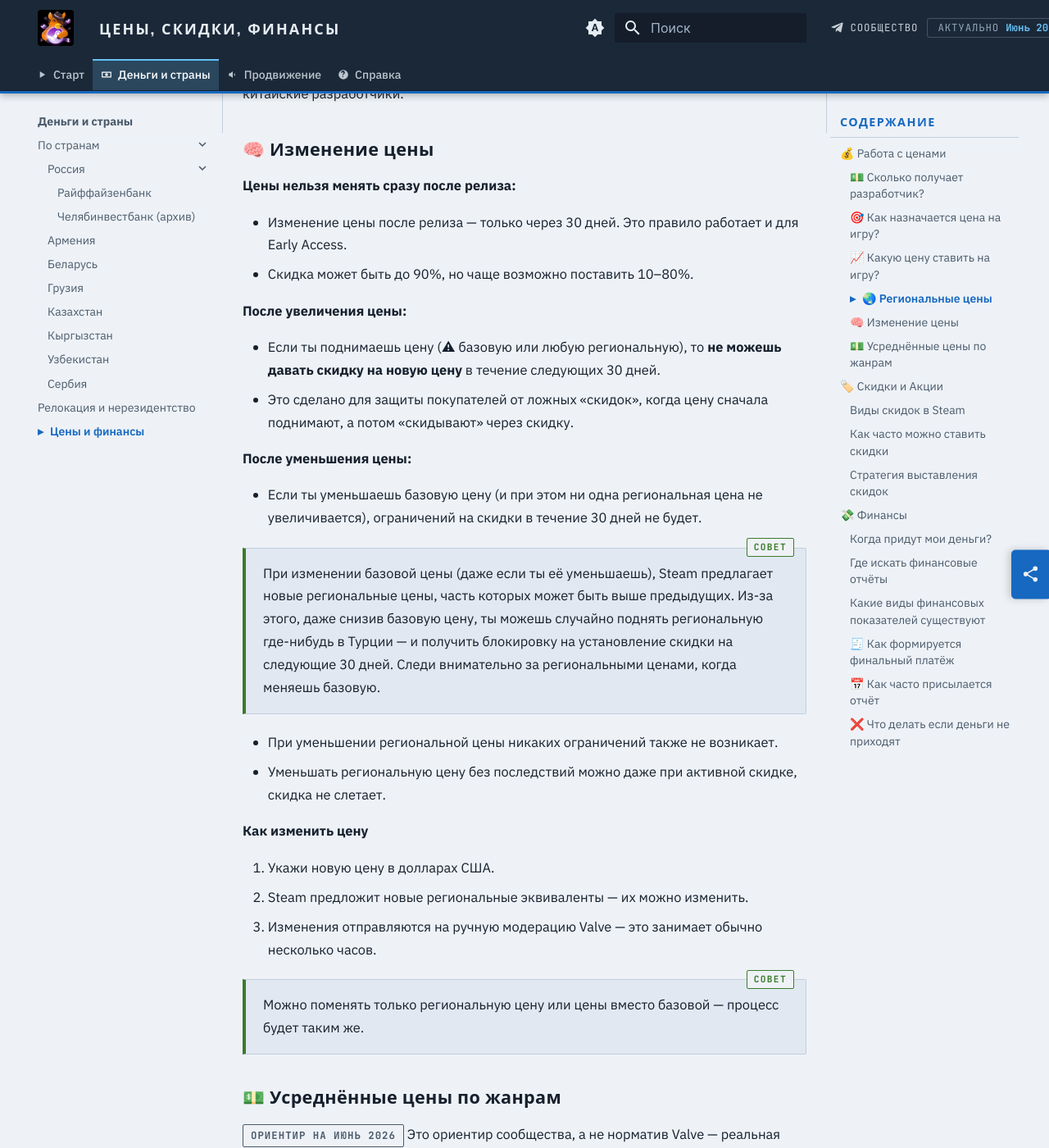
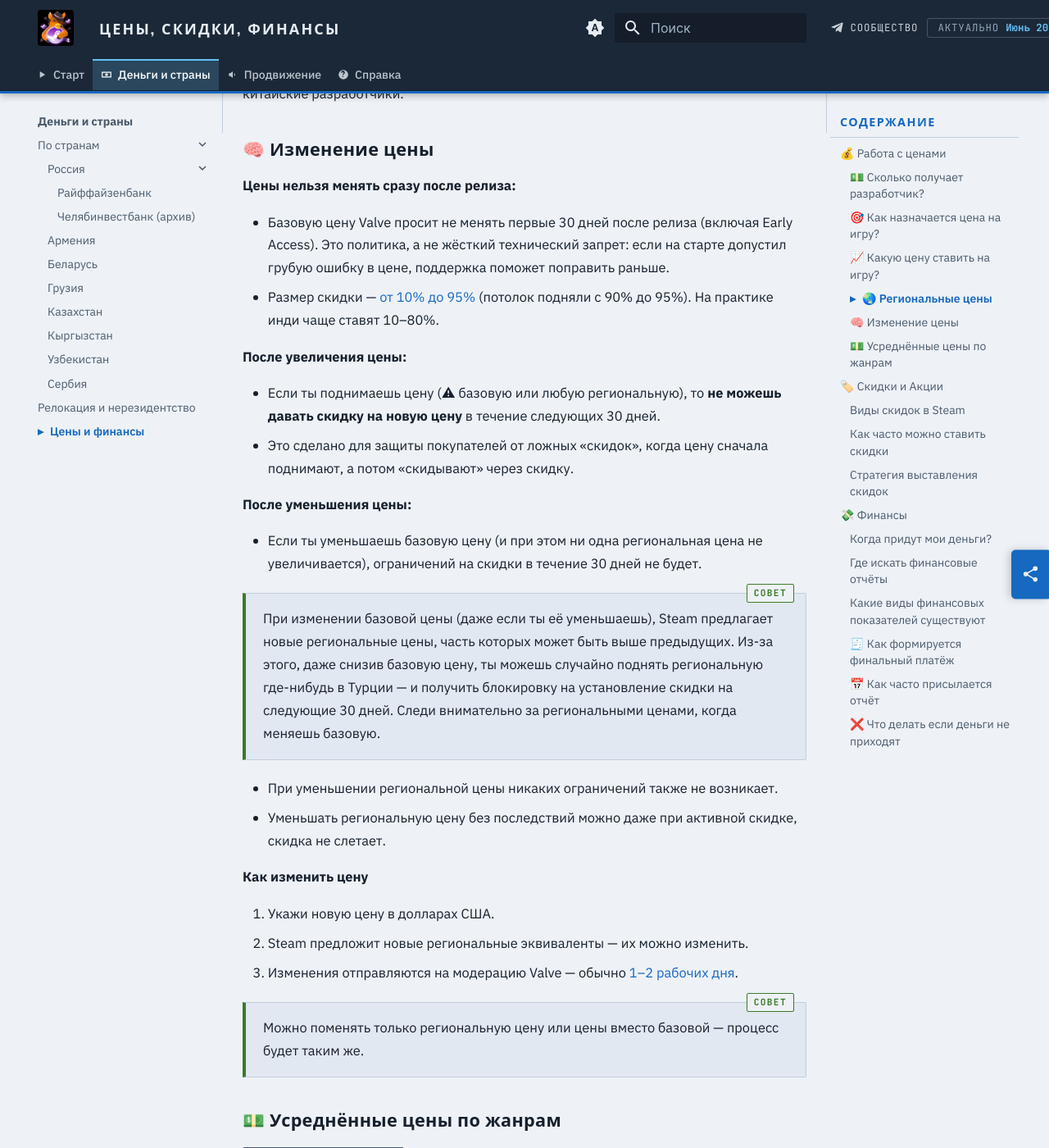
Before and after one commit to steam-izdat/steam-izdat.github.io, an MkDocs documentation site: the page built from docs/05-pricing/index.md, in a window 1280 px wide and 1400 px high, scrolled down 3118 px. Shown: the whole window at 82% size. Built offline with MkDocs 1.6.1 and Material for MkDocs 9.7.7, drawn with Linux system fonts in a browser that asks for light colours; some of the changed text lies outside the part shown.

Commit message:
Цены: сверка с офиц. Steamworks — макс. скидка 95%, launch-скидка 7–14дн/40%, тайминги
- Максимум скидки 90% → 95% (мин. 10%), со ссылкой на доку
- Launch-скидка: настраиваемая 7–14 дней, только до релиза, потолок 40%
- Модерация цены «несколько часов» → 1–2 рабочих дня
- SWIFT-тайминг подан как ориентир (зависит от банков), не цифра Valve
- Правило «цену не менять 30 дней» — нюанс: политика, не жёсткий запрет
- Налоговая переоценка → переподписание W-8 (~3 года); обезличена дата .99

```diff
--- a/docs/05-pricing/index.md
+++ b/docs/05-pricing/index.md
@@ -92,8 +92,8 @@
 
 **Цены нельзя менять сразу после релиза:**
 
-- Изменение цены после релиза — только через 30 дней. Это правило работает и для Early Access.
-- Скидка может быть до 90%, но чаще возможно поставить 10–80%.
+- Базовую цену Valve просит не менять первые 30 дней после релиза (включая Early Access). Это политика, а не жёсткий технический запрет: если на старте допустил грубую ошибку в цене, поддержка поможет поправить раньше.
+- Размер скидки — [от 10% до 95%](https://partner.steamgames.com/doc/marketing/discounts) (потолок подняли с 90% до 95%). На практике инди чаще ставят 10–80%.
 
 **После увеличения цены:**
 
@@ -119,7 +119,7 @@
 
 1. Укажи новую цену в долларах США.
 2. Steam предложит новые региональные эквиваленты — их можно изменить.
-3. Изменения отправляются на ручную модерацию Valve — это занимает обычно несколько часов.
+3. Изменения отправляются на модерацию Valve — обычно [1–2 рабочих дня](https://partner.steamgames.com/doc/store/pricing).
 
 <div class="cl cl-tip" markdown>
 
@@ -225,8 +225,7 @@
 
 <div class="cl cl-tip" markdown>
 
-**Оптимальная первая скидка** — 10–15% на релизе в течение 14 дней, но бывают успешные стратегии и с большими скидками на релизе 20-30%.
-Обязательно ставь скидку на релиз игры на 14 дней — это сильно увеличивает шансы на успех во время релиза.
+**Оптимальная первая скидка** — 10–15%. Launch-скидку (скидку на релиз) Steam даёт настроить [на 7–14 дней](https://partner.steamgames.com/doc/marketing/discounts) на твой выбор, но **только до релиза** — после старта её уже не выставить. Потолок launch-скидки — 40%. Ставить скидку на релиз почти всегда стоит: это заметно усиливает старт. Бывают и успешные стратегии с 20–30% на релизе.
 
 </div>
 
@@ -256,7 +255,7 @@
 
 Выплаты происходят в конце каждого месяца, выплачивается сумма заработанная за предыдущий месяц.
 
-После того как Steam сформирует месячный фин. отчёт, Valve отправляет деньги — и в течение 3-7 рабочих дней они должны прийти. Учитывай праздники (в США и в твоей стране) и выходные.
+После того как Steam сформирует месячный фин. отчёт, Valve отправляет деньги. Зачисление занимает несколько рабочих дней — точный срок зависит от банков-посредников в SWIFT-цепочке (ориентир — около недели). Учитывай праздники (в США и в твоей стране) и выходные.
 
 <div class="cl cl-tip" markdown>
 
@@ -324,6 +323,6 @@
 - Ошибочный SWIFT-код или неверный формат банковского счёта
 - Отказ со стороны intermediary bank (например, если он под санкциями, либо просто заблокировал перевод)
 - Твой банк отклонил перевод (бывает, если реквизиты не совпадают)
-- Valve задержала перевод — бывает, если запрашиваются документы или налоговая переоценка (происходит раз в 2-3 года)
+- Valve задержала перевод — бывает, если запрашиваются документы или нужно переподписать налоговую форму (W-8 действует ~3 года, потом Steam просит пройти налоговый опрос заново)
 
 ---
```
Also changed, not shown: other parts of docs/05-pricing/index.md (+1 -1 lines).
